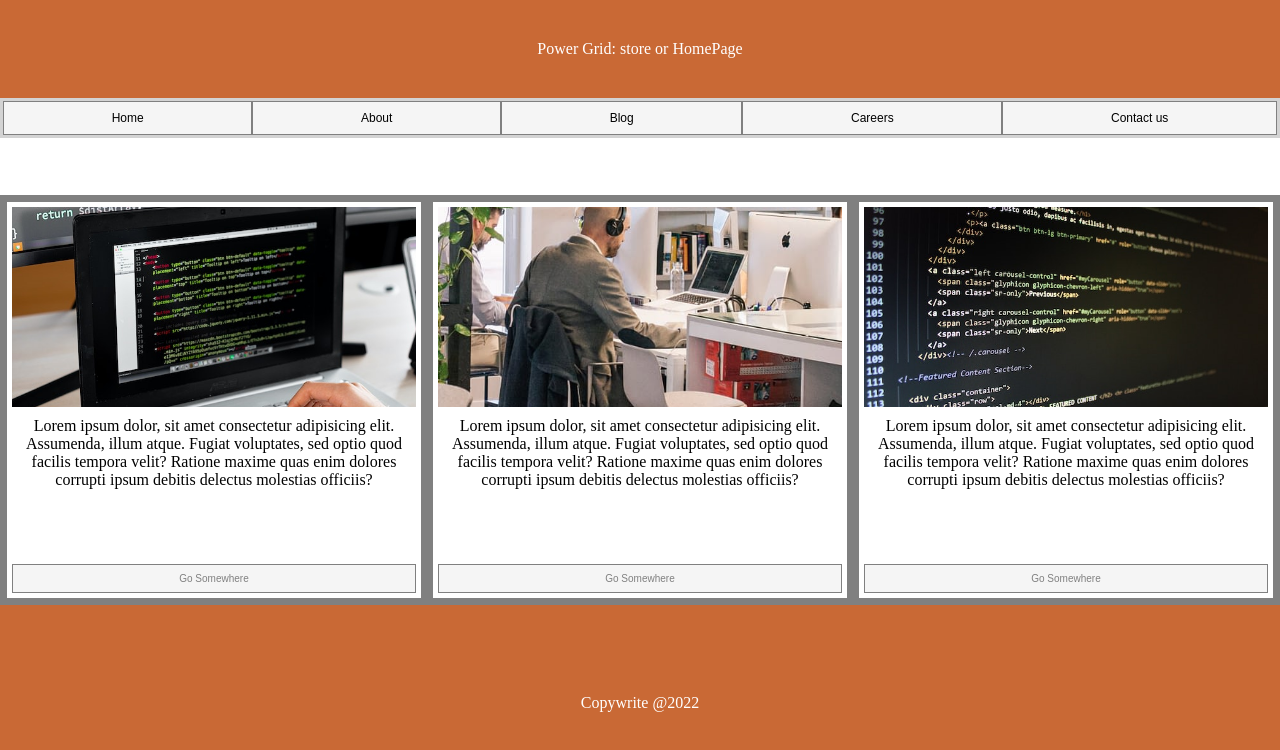
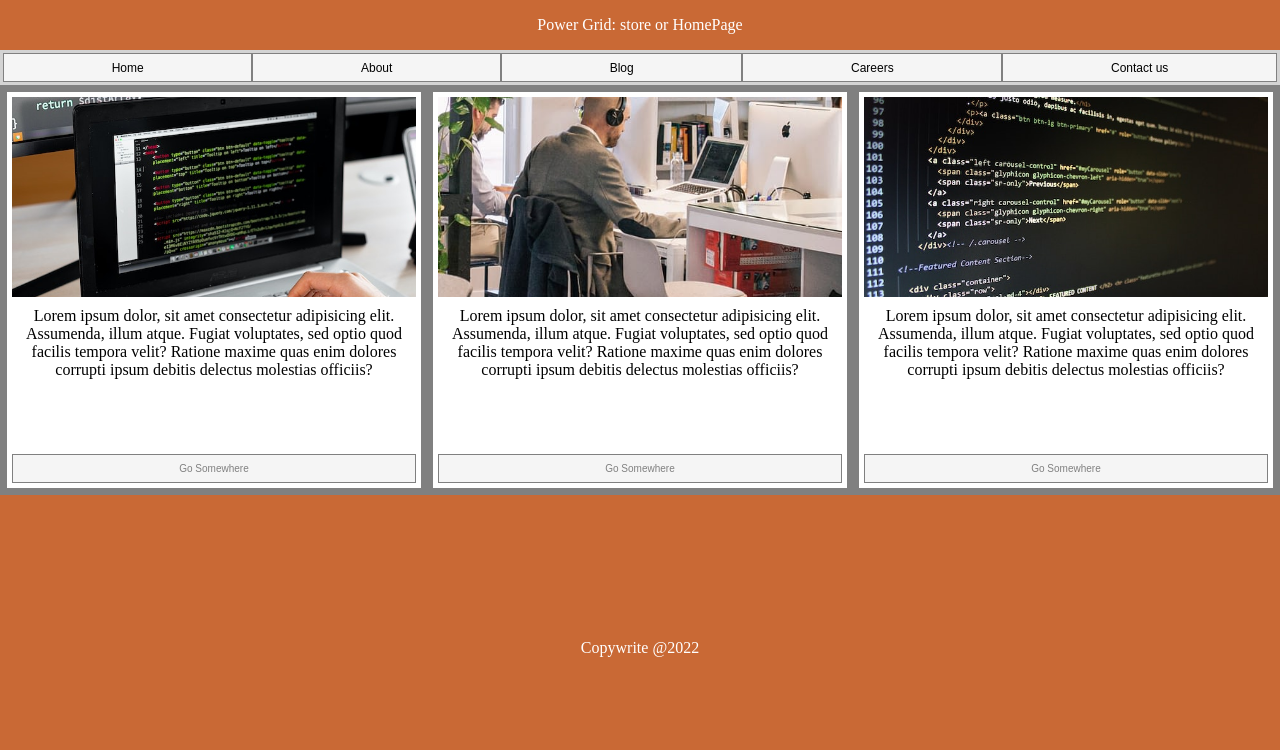
Before and after one commit to Rawantaani/Hw3.github.io, a plain HTML site: page index.html in a window 1280 px wide. Drawn offline with Linux system fonts and the light colour scheme.

Commit message:
style.css

```diff
--- a/style.css
+++ b/style.css
@@ -3,7 +3,7 @@
     background-color: lightgrey;
     flex-grow: 1;
     padding: 3px;
-    height: 40px;
+    height: 35px;
 
 
 
@@ -29,7 +29,7 @@ body {
 
 }
 .head-p{
-    height: 50%;
+    height: 50px;
     background-color:rgb(201, 105, 53) ;
     color: white;
     display: flex;
@@ -70,8 +70,7 @@ body {
     background-color: gray;
     display: flex;
     padding: 5px;
-    flex: 1;
-    height: 75%;
+
   }
   .go-button{
    border: 1px solid gray;
@@ -97,7 +96,3 @@ body {
     justify-content: center;
     align-items: center;
 }
-.head{
-    flex: 1;
-    height: 20%;
-}
```
